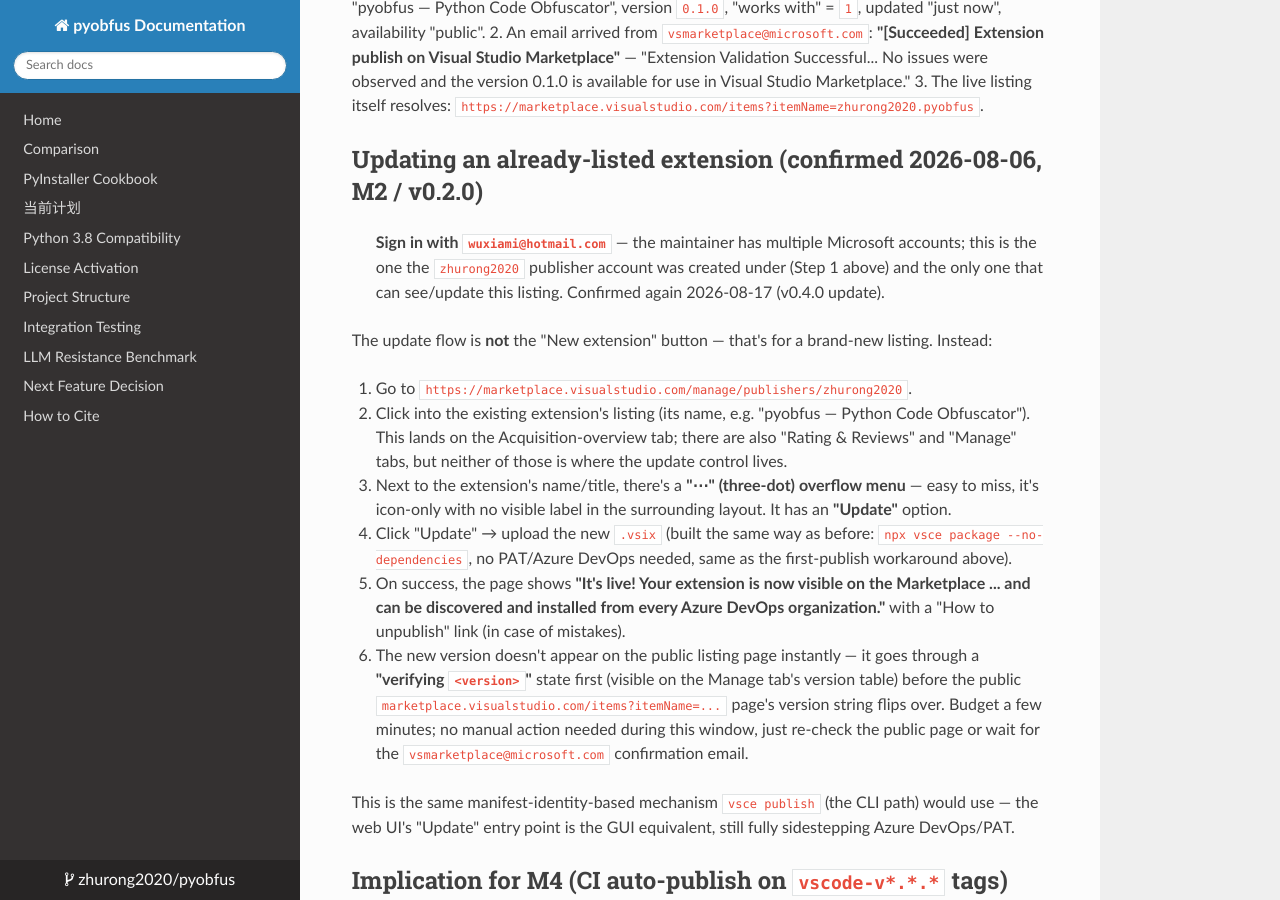
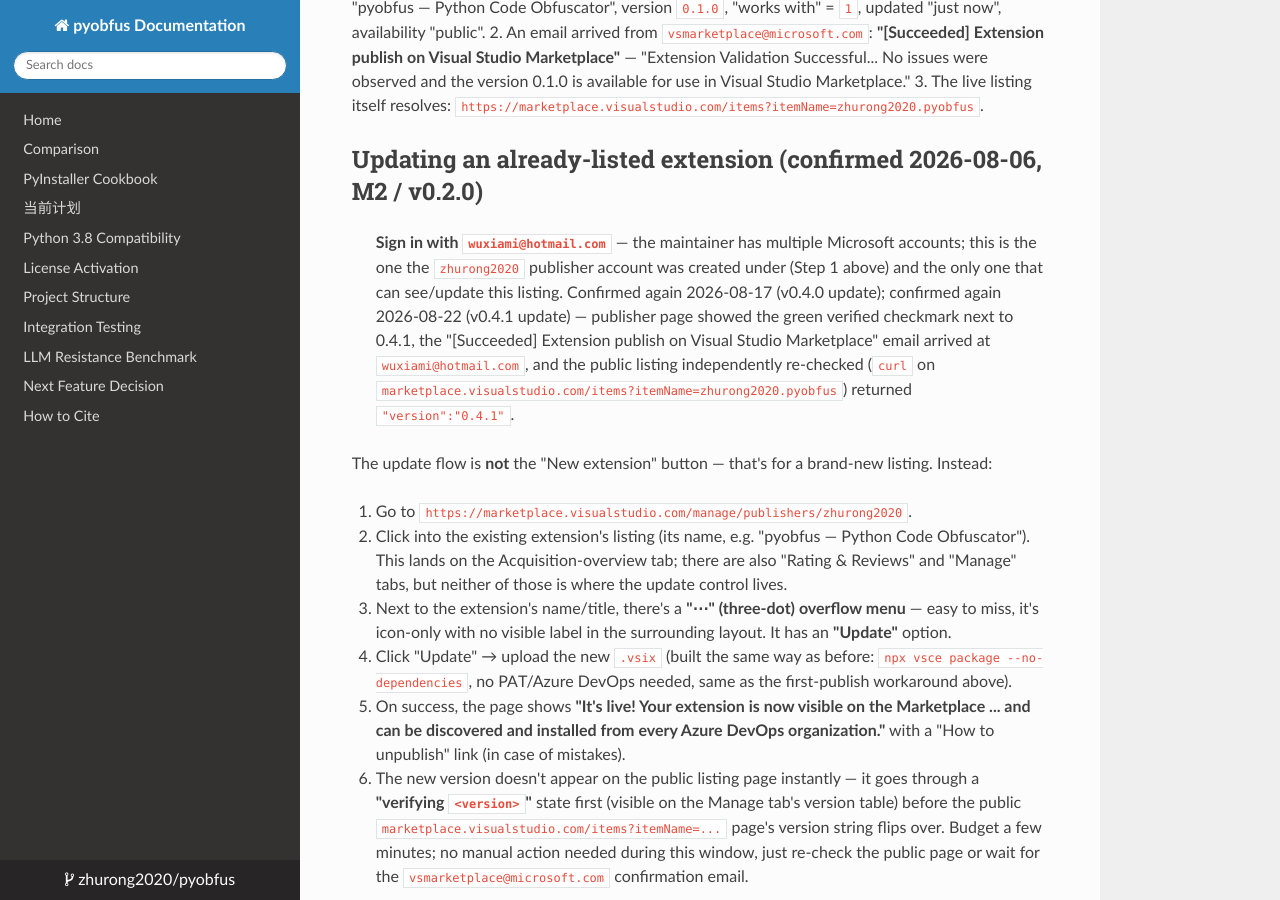
Before and after one commit to zhurong2020/pyobfus, an MkDocs documentation site: the page built from docs/VSCODE_MARKETPLACE_PUBLISHER_SETUP.md, in a window 1280 px wide and 900 px high, scrolled down 2774 px. Built offline with MkDocs 1.6.1, drawn with Linux system fonts in a browser that asks for light colours; nearby versions of some CDN libraries.

Commit message:
docs: record 0.4.1 Marketplace update confirmation
Microsoft confirmation email + independent public-listing re-check,
following the doc's existing per-version confirmation convention.

Co-Authored-By: Claude Sonnet 5 <noreply@anthropic.com>

```diff
--- a/docs/VSCODE_MARKETPLACE_PUBLISHER_SETUP.md
+++ b/docs/VSCODE_MARKETPLACE_PUBLISHER_SETUP.md
@@ -130,7 +130,13 @@ obvious success banner, so success was confirmed two ways:
 > **Sign in with `wuxiami@hotmail.com`** — the maintainer has multiple
 > Microsoft accounts; this is the one the `zhurong2020` publisher account was
 > created under (Step 1 above) and the only one that can see/update this
-> listing. Confirmed again 2026-08-17 (v0.4.0 update).
+> listing. Confirmed again 2026-08-17 (v0.4.0 update); confirmed again
+> 2026-08-22 (v0.4.1 update) — publisher page showed the green verified
+> checkmark next to 0.4.1, the "[Succeeded] Extension publish on Visual
+> Studio Marketplace" email arrived at `wuxiami@hotmail.com`, and the public
+> listing independently re-checked (`curl` on
+> `marketplace.visualstudio.com/items?itemName=zhurong2020.pyobfus`) returned
+> `"version":"0.4.1"`.
 
 The update flow is **not** the "New extension" button — that's for a
 brand-new listing. Instead:
```
